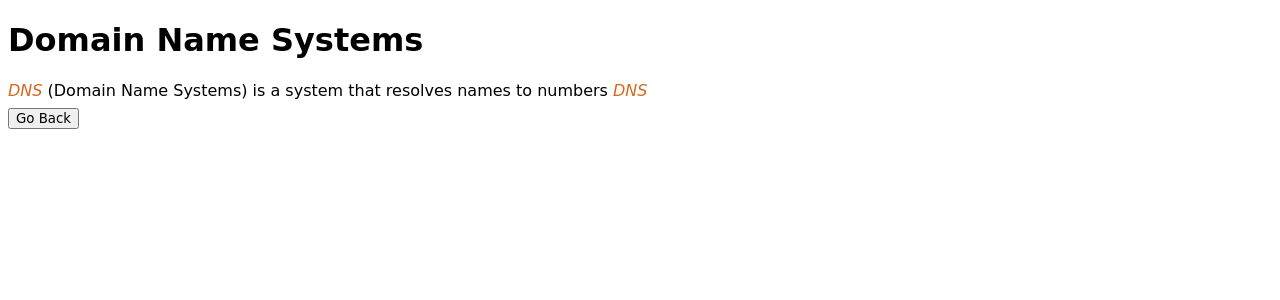
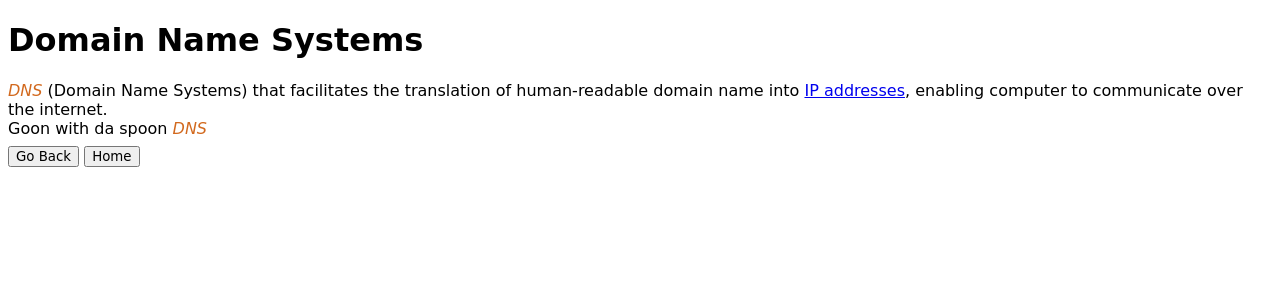
Before and after one commit to LazingAround/Flask-Website, a Flask app: page /domain_name_systems in a window 1280 px wide. Shown: the top 300 px of the page. Run offline with Flask 3, Linux system fonts and the light colour scheme.

Commit message:
Improved navigation and added DNS information

```diff
--- a/app.py
+++ b/app.py
@@ -12,13 +12,13 @@ def internet_protocol_addresses():
     return render_template('internet_protocol_addresses.html')
 @app.route('/data_packets')
 def data_packets():
-    name="John"
+    name="<i>John</i>"
     return render_template('data_packets.html', person=name)
 @app.route('/domain_name_systems')
 def domain_name_systems():
     return render_template('domain_name_systems.html')
 @app.route('/submit', methods=['POST'])
-def submit():
+def counter():
     global count
     count += 1
     return redirect(url_for('home'))
--- a/templates/data_packets.html
+++ b/templates/data_packets.html
@@ -15,5 +15,6 @@
   <h1>Hello, World!</h1>
 {% endif %}
 <button onclick="window.history.back()">Go Back</button>
+<button onclick="window.location.href='/'">Home</button>
 </body>
 </html>
--- a/templates/domain_name_systems.html
+++ b/templates/domain_name_systems.html
@@ -7,9 +7,12 @@
 </head>
 <body>
 <h1>Domain Name Systems</h1>
-<p><abbr>DNS</abbr> (Domain Name Systems) is a system that resolves names to numbers
-<abbr title="Domain Name Systems">DNS</abbr>
+<p>
+    <abbr>DNS</abbr> (Domain Name Systems) that facilitates the translation of human-readable domain name into <a href="{{url_for('internet_protocol_addresses')}}">IP addresses</a>, enabling computer to communicate over the internet.
+    <br>Goon with da spoon
+    <abbr title="Domain Name Systems">DNS</abbr>
 </p>
 <button onclick="window.history.back()">Go Back</button>
+<button onclick="window.location.href='/'">Home</button>
 </body>
 </html>
--- a/templates/error.html
+++ b/templates/error.html
@@ -8,6 +8,7 @@
 <h1>Oops! Page not found.</h1>
 <p>This page either does not exist or has not been made yet.</p>
 <button onclick="window.history.back()">Go Back</button>
+<button onclick="window.location.href='/'">Home</button>
 <br>
 <img src="../static/stuff/random_kid.jpg" alt="random kid">
 </body>
--- a/templates/http_methods.html
+++ b/templates/http_methods.html
@@ -11,5 +11,6 @@
 <abbr title="Domain Name Systems">DNS</abbr>
 </p>
 <button onclick="window.history.back()">Go Back</button>
+<button onclick="window.location.href='/'">Home</button>
 </body>
 </html>
--- a/templates/internet_protocol_addresses.html
+++ b/templates/internet_protocol_addresses.html
@@ -15,5 +15,6 @@
     <br>IP does not establish a direct connection to the destination before sending the data, making use of data packet's nature of independent travel to make a connectionless protocol that allows for efficient and flexible data transfer.
 </p>
 <button onclick="window.history.back()">Go Back</button>
+<button onclick="window.location.href='/'">Home</button>
 </body>
 </html>
```
Also changed, not shown: templates/home.html (+4 -4 lines).
